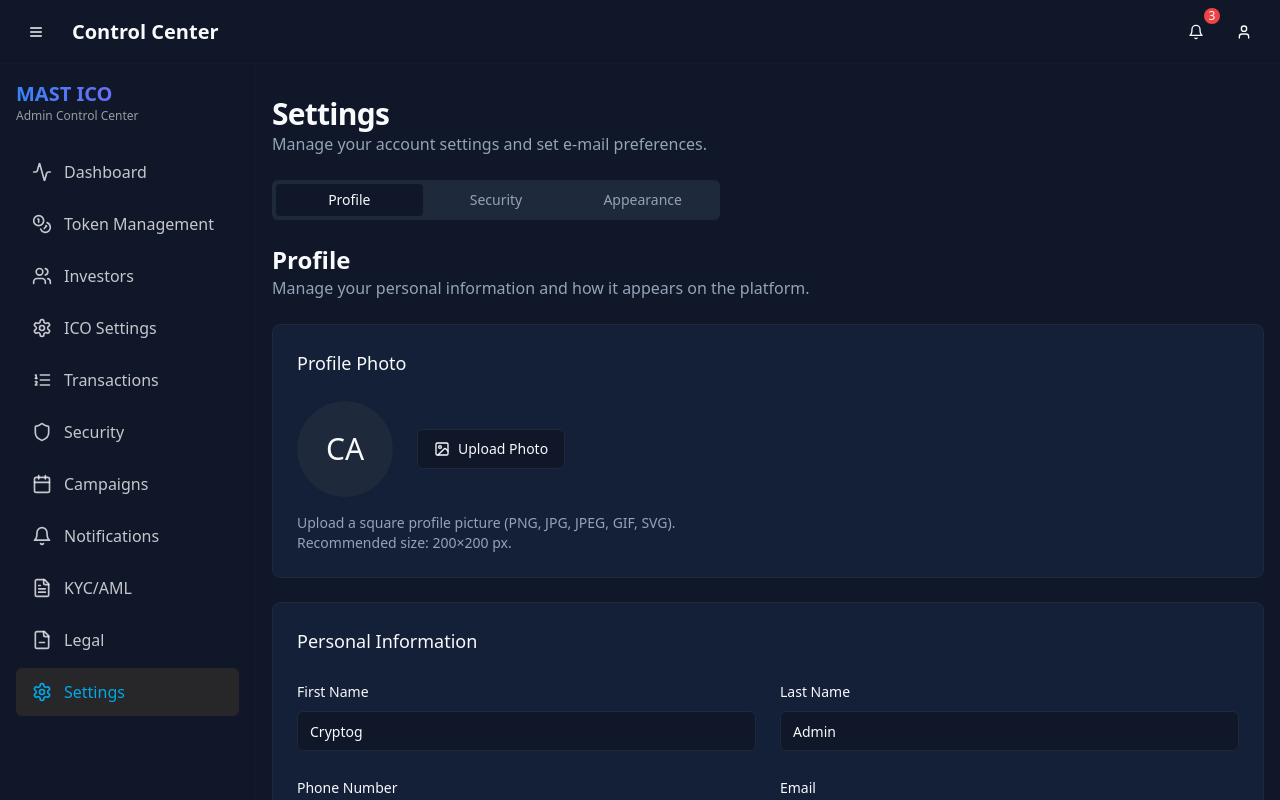
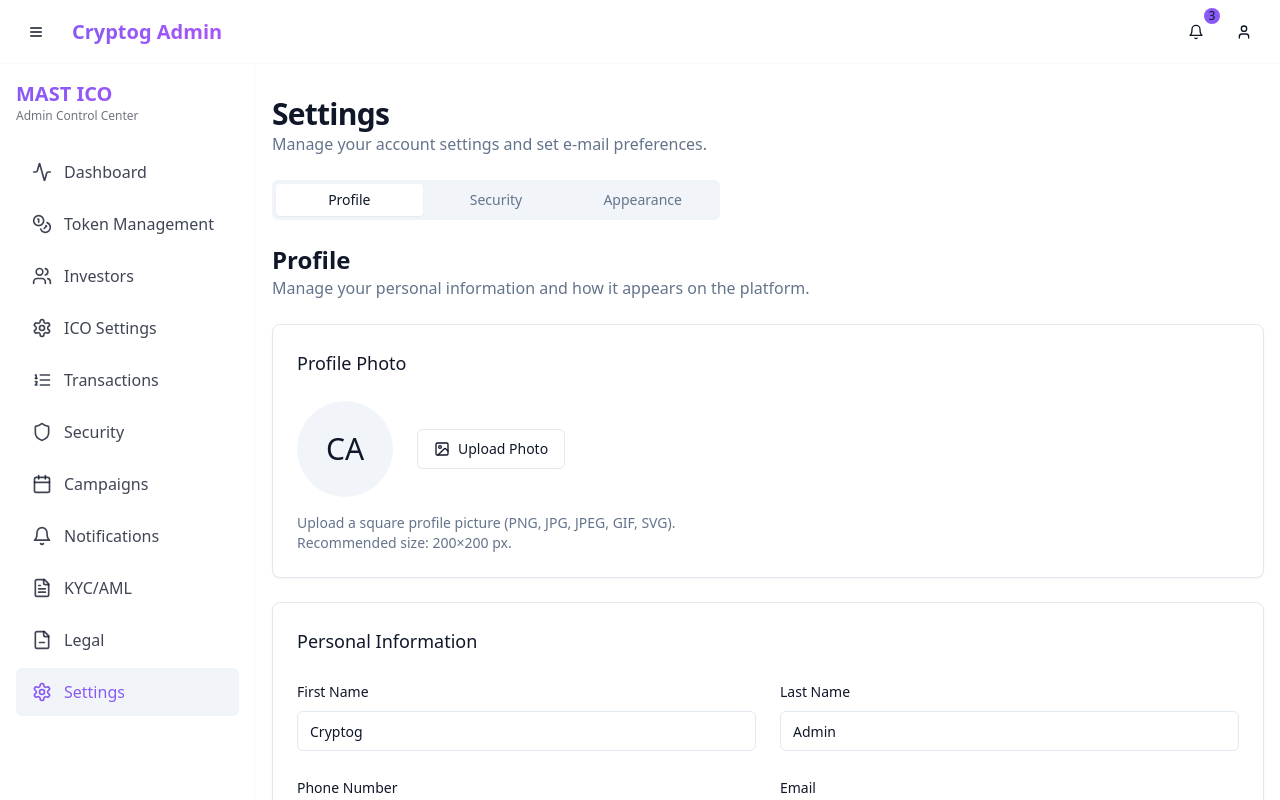
Before and after one commit to kajlasanamdeep/mast-ico-admin, a React (Vite) app: page /settings in a window 1280 px wide. Shown: the top 800 px of the page. Built offline with nearby package versions, Linux system fonts and the light colour scheme.

Commit message:
Refactor: Update UI appearance
Update the UI to match the provided screenshot, including color changes and the appearance page.

```diff
--- a/src/components/layout/Header.tsx
+++ b/src/components/layout/Header.tsx
@@ -27,13 +27,13 @@ const Header = () => {
           >
             <Menu className="h-5 w-5" />
           </Button>
-          <h1 className="text-xl font-bold hidden sm:block">Control Center</h1>
+          <h1 className="text-xl font-bold hidden sm:block gradient-text">Cryptog Admin</h1>
         </div>
 
         <div className="flex items-center space-x-2">
           <Button variant="ghost" size="icon" className="relative">
             <Bell className="h-5 w-5" />
-            <span className="absolute -top-1 -right-1 bg-destructive text-xs rounded-full h-4 w-4 flex items-center justify-center">
+            <span className="absolute -top-1 -right-1 bg-primary text-xs rounded-full h-4 w-4 flex items-center justify-center">
               3
             </span>
           </Button>
@@ -45,7 +45,7 @@ const Header = () => {
               </Button>
             </DropdownMenuTrigger>
             <DropdownMenuContent align="end" className="w-56">
-              <DropdownMenuLabel>Admin User</DropdownMenuLabel>
+              <DropdownMenuLabel>Admin</DropdownMenuLabel>
               <DropdownMenuSeparator />
               <DropdownMenuGroup>
                 <DropdownMenuItem>Profile</DropdownMenuItem>
--- a/src/components/layout/Sidebar.tsx
+++ b/src/components/layout/Sidebar.tsx
@@ -32,7 +32,7 @@ const NavItem = ({ to, label, icon: Icon }: NavItemProps) => {
         cn(
           "flex items-center py-3 px-4 rounded-md transition-colors",
           isActive
-            ? "bg-sidebar-accent text-accent"
+            ? "bg-sidebar-accent text-primary"
             : "text-sidebar-foreground/80 hover:bg-sidebar-accent/50 hover:text-sidebar-foreground",
           !isSidebarOpen && "justify-center"
         )
--- a/src/index.css
+++ b/src/index.css
@@ -5,17 +5,58 @@
 
 @layer base {
   :root {
-    --background: 222 47% 11%;
-    --foreground: 210 40% 98%;
+    --background: 0 0% 100%;
+    --foreground: 222 47% 11%;
 
-    --card: 222 47% 15%;
-    --card-foreground: 210 40% 98%;
+    --card: 0 0% 100%;
+    --card-foreground: 222 47% 11%;
 
-    --popover: 222 47% 11%;
-    --popover-foreground: 210 40% 98%;
+    --popover: 0 0% 100%;
+    --popover-foreground: 222 47% 11%;
 
-    --primary: 222 47% 50%;
-    --primary-foreground: 210 40% 98%;
+    --primary: 258 90% 66%;
+    --primary-foreground: 0 0% 100%;
+
+    --secondary: 210 40% 96.1%;
+    --secondary-foreground: 222 47% 11%;
+
+    --muted: 210 40% 96.1%;
+    --muted-foreground: 215.4 16.3% 46.9%;
+
+    --accent: 210 40% 96.1%;
+    --accent-foreground: 222 47% 11%;
+
+    --destructive: 0 84.2% 60.2%;
+    --destructive-foreground: 210 40% 98%;
+
+    --border: 214.3 31.8% 91.4%;
+    --input: 214.3 31.8% 91.4%;
+    --ring: 258 90% 66%;
+
+    --radius: 0.5rem;
+
+    --sidebar-background: 0 0% 100%;
+    --sidebar-foreground: 222 47% 11%;
+    --sidebar-primary: 258 90% 66%;
+    --sidebar-primary-foreground: 0 0% 100%;
+    --sidebar-accent: 210 40% 96.1%;
+    --sidebar-accent-foreground: 222 47% 11%;
+    --sidebar-border: 214.3 31.8% 91.4%;
+    --sidebar-ring: 258 90% 66%;
+  }
+
+  .dark {
+    --background: 240 10% 3.9%;
+    --foreground: 0 0% 98%;
+
+    --card: 240 10% 3.9%;
+    --card-foreground: 0 0% 98%;
+
+    --popover: 240 10% 3.9%;
+    --popover-foreground: 0 0% 98%;
+
+    --primary: 258 90% 66%;
+    --primary-foreground: 0 0% 98%;
 
     --secondary: 217.2 32.6% 17.5%;
     --secondary-foreground: 210 40% 98%;
@@ -23,26 +64,24 @@
     --muted: 217.2 32.6% 17.5%;
     --muted-foreground: 215 20.2% 65.1%;
 
-    --accent: 196 100% 45%;
+    --accent: 217.2 32.6% 17.5%;
     --accent-foreground: 210 40% 98%;
 
-    --destructive: 0 84.2% 60.2%;
+    --destructive: 0 62.8% 30.6%;
     --destructive-foreground: 210 40% 98%;
 
     --border: 217.2 32.6% 17.5%;
     --input: 217.2 32.6% 17.5%;
     --ring: 224.3 76.3% 48%;
 
-    --radius: 0.5rem;
-
-    --sidebar-background: 222 47% 11%;
-    --sidebar-foreground: 240 4.8% 95.9%;
-    --sidebar-primary: 224.3 76.3% 48%;
+    --sidebar-background: 240 10% 3.9%;
+    --sidebar-foreground: 0 0% 98%;
+    --sidebar-primary: 258 90% 66%;
     --sidebar-primary-foreground: 0 0% 100%;
     --sidebar-accent: 240 3.7% 15.9%;
-    --sidebar-accent-foreground: 240 4.8% 95.9%;
+    --sidebar-accent-foreground: 0 0% 98%;
     --sidebar-border: 240 3.7% 15.9%;
-    --sidebar-ring: 217.2 91.2% 59.8%;
+    --sidebar-ring: 258 90% 66%;
   }
 }
 
@@ -66,7 +105,7 @@
   }
 
   .gradient-text {
-    @apply bg-clip-text text-transparent bg-gradient-to-r from-blue-500 to-purple-500;
+    @apply bg-clip-text text-transparent bg-gradient-to-r from-primary to-purple-500;
   }
 
   .glossy-card {
--- a/src/pages/Settings.tsx
+++ b/src/pages/Settings.tsx
@@ -6,7 +6,8 @@ import { Avatar, AvatarFallback, AvatarImage } from "@/components/ui/avatar";
 import { Input } from "@/components/ui/input";
 import { Label } from "@/components/ui/label";
 import { Button } from "@/components/ui/button";
-import { Image } from "lucide-react";
+import { Image, Moon, Sun, Monitor } from "lucide-react";
+import { toast } from "sonner";
 
 const Settings = () => {
   const [activeTab, setActiveTab] = useState("profile");
@@ -14,6 +15,11 @@ const Settings = () => {
   const [lastName, setLastName] = useState("Admin");
   const [phoneNumber, setPhoneNumber] = useState("");
   const [email, setEmail] = useState("admin@example.com");
+  const [selectedTheme, setSelectedTheme] = useState("system");
+
+  const handleUpdatePreferences = () => {
+    toast.success("Preferences updated successfully!");
+  };
 
   return (
     <div className="space-y-6">
@@ -161,25 +167,43 @@ const Settings = () => {
           <div>
             <h2 className="text-2xl font-bold">Appearance</h2>
             <p className="text-muted-foreground">
-              Customize the appearance of the platform.
+              Customize the appearance of the app. Automatically switch between day and night themes.
             </p>
           </div>
 
           <Card>
             <CardHeader>
-              <h3 className="text-lg font-medium">Theme Settings</h3>
+              <h3 className="text-lg font-medium">Theme</h3>
+              <p className="text-sm text-muted-foreground">Select the theme for the dashboard.</p>
             </CardHeader>
             <CardContent>
-              <div className="space-y-4">
-                <div className="space-y-2">
-                  <Label>Color Mode</Label>
-                  <div className="flex space-x-4">
-                    <Button variant="outline">Light</Button>
-                    <Button variant="outline">Dark</Button>
-                    <Button variant="outline">System</Button>
+              <div className="grid grid-cols-2 gap-4 max-w-md">
+                <div
+                  className={`cursor-pointer rounded-lg border p-4 ${selectedTheme === 'light' ? 'border-primary bg-accent' : 'border-border'}`}
+                  onClick={() => setSelectedTheme('light')}
+                >
+                  <div className="border rounded-md p-4 bg-white mb-3">
+                    <div className="h-2 w-8 bg-gray-200 mb-2 rounded-sm"></div>
+                    <div className="h-2 w-16 bg-gray-200 mb-2 rounded-sm"></div>
+                    <div className="h-2 w-10 bg-gray-200 rounded-sm"></div>
                   </div>
+                  <div className="text-center">Light</div>
+                </div>
+
+                <div
+                  className={`cursor-pointer rounded-lg border p-4 ${selectedTheme === 'dark' ? 'border-primary bg-accent' : 'border-border'}`}
+                  onClick={() => setSelectedTheme('dark')}
+                >
+                  <div className="border rounded-md p-4 bg-slate-900 mb-3">
+                    <div className="h-2 w-8 bg-slate-700 mb-2 rounded-sm"></div>
+                    <div className="h-2 w-16 bg-slate-700 mb-2 rounded-sm"></div>
+                    <div className="h-2 w-10 bg-slate-700 rounded-sm"></div>
+                  </div>
+                  <div className="text-center">Dark</div>
                 </div>
               </div>
+
+              <Button onClick={handleUpdatePreferences} className="mt-8 bg-black text-white hover:bg-black/90">Update preferences</Button>
             </CardContent>
           </Card>
         </TabsContent>
```
